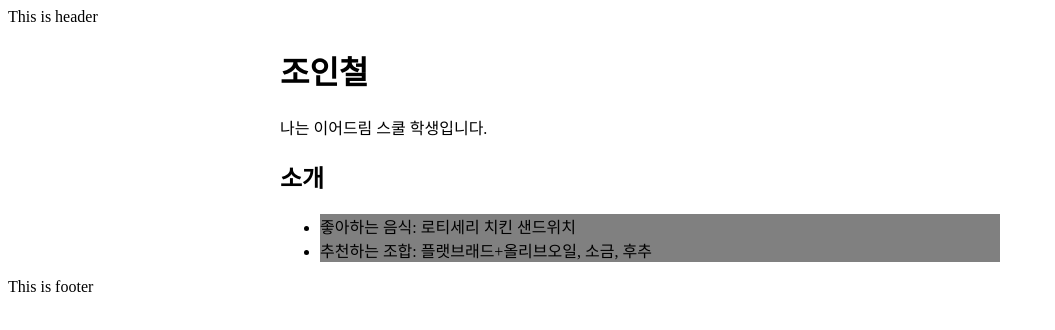
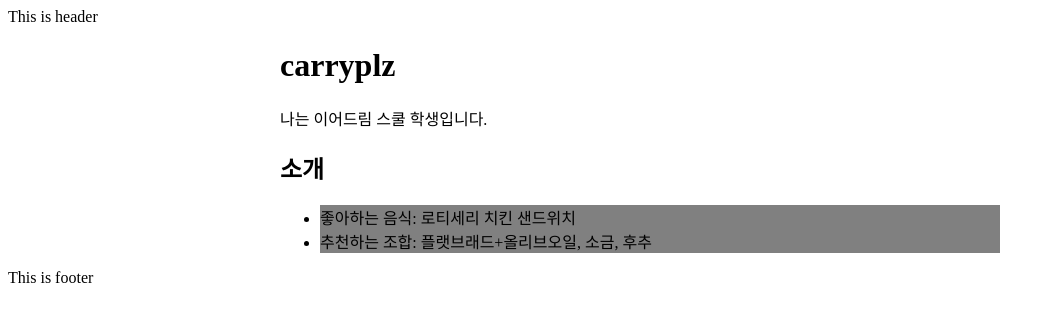
Before and after one commit to carryplz/carryplz.github.io, a plain HTML site: page index.html in a window 1280 px wide. Shown: the whole page, without its empty margins (0-1055 px from the left). Drawn offline with Linux system fonts and the light colour scheme.

Commit message:
fix: index.html name modify

```diff
--- a/index.html
+++ b/index.html
@@ -9,7 +9,7 @@
 	<body>
 		<header>This is header</header>
 		<main class="container">
-			<h1>조인철</h1>
+			<h1>carryplz</h1>
 			<p>나는 이어드림 스쿨 학생입니다.</p>
 			<h2>소개</h2>
 			<ul>
```
